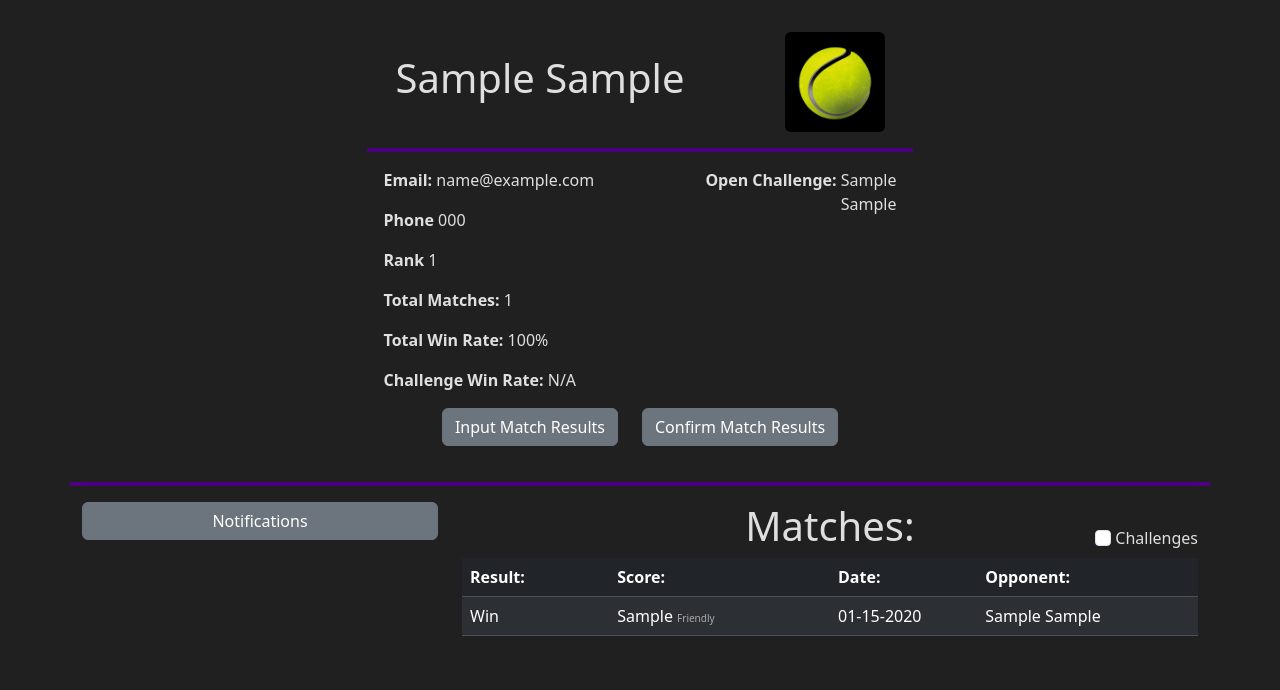
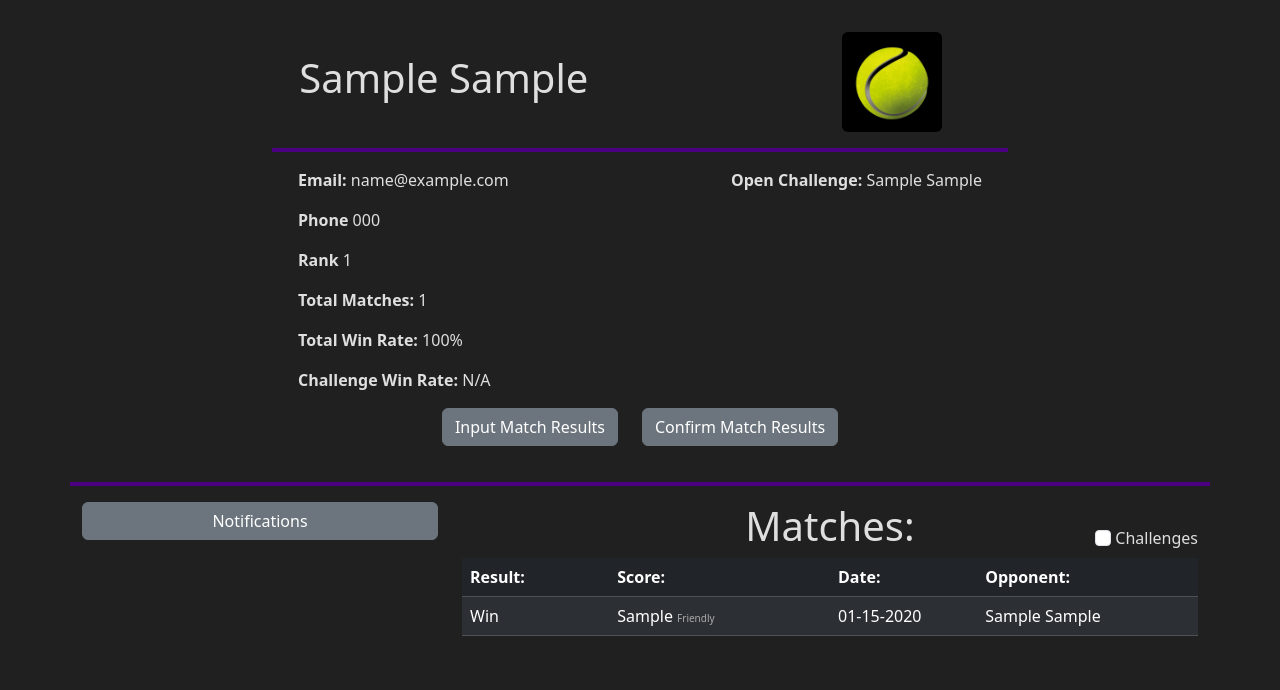
Before and after one commit to Standfordb/Lincoln-Park-Tennis-Ladder, a Flask app: page /profile?id=1 in a window 1280 px wide. Shown: the part 80-770 px from the top of the page. Run offline with Flask 3, Linux system fonts and the light colour scheme; a user stored in the database is signed in; tables that the repository leaves empty hold one stand-in row (values such as "Sample post"); some libraries are stand-ins or nearby versions.

Commit message:
Update profile.html

```diff
--- a/app/templates/profile.html
+++ b/app/templates/profile.html
@@ -13,12 +13,12 @@
     <input type="hidden" id="profile" value={{ profile.id }}>
     <div class="p-3"></div>
     <div class="row justify-content-center">
-        <div class="col-12 col-lg-6">
+        <div class="col-12 col-lg-8">
             <div class="row justify-content-between align-items-center">
-                <div class="col-auto" style="margin-left: 5%">
-                    <h1>{{ profile.first }} {{ profile.last }}</h1>
+                <div class="col-9">
+                    <h1 style="padding-left: 5%">{{ profile.first }} {{ profile.last }}</h1>
                 </div>
-                <div class="col-auto" style="margin-right: 5%">
+                <div class="col-3">
                     <img src="/static/images/tennisballicon.avif" alt="Profile picture" class="rounded" width="100px" height="100px">
                 </div>
             </div>
```
